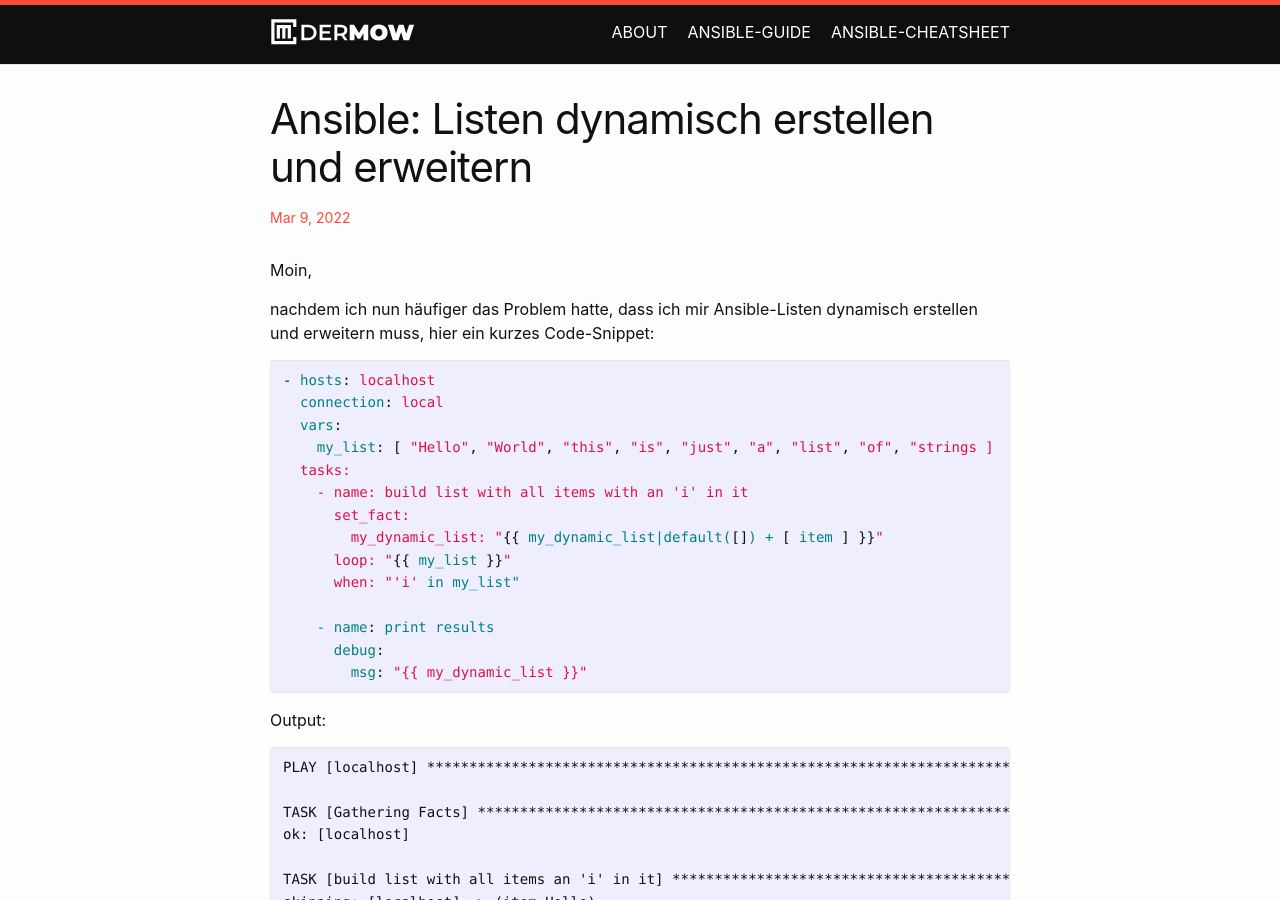
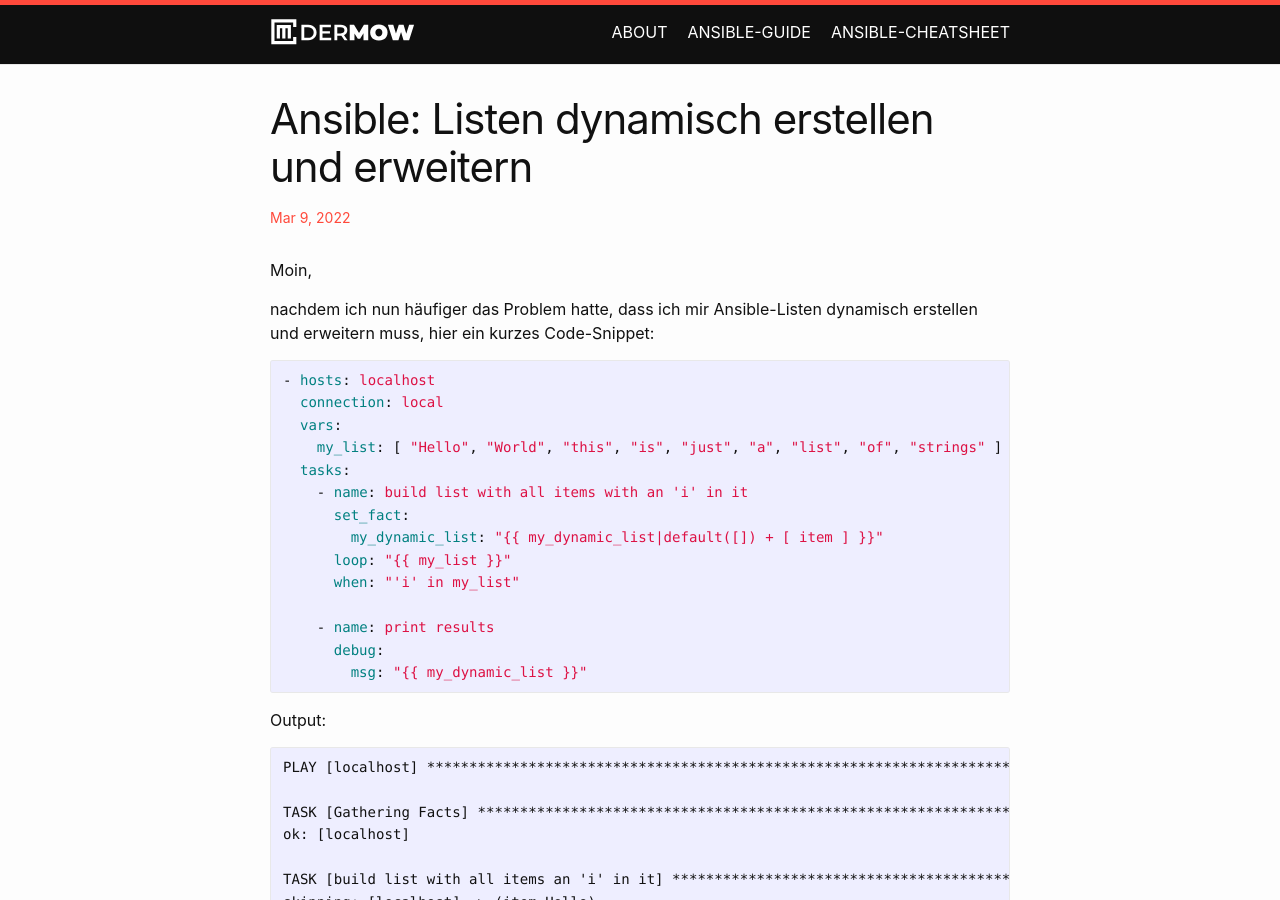
Before and after one commit to dermow/staging.der-mow.de, a Jekyll site: the page built from _posts/2021-09-24-ansible-guide-14.markdown, in a window 1280 px wide and 900 px high. Built offline with Jekyll 4.4.1, drawn with Linux system fonts in a browser that asks for light colours; comment, search, counter and statistics services are not loaded.

```diff
--- a/_posts/2021-09-24-ansible-guide-14.markdown
+++ b/_posts/2021-09-24-ansible-guide-14.markdown
@@ -14,7 +14,7 @@ hier ein kurzes Code-Snippet:
 - hosts: localhost
   connection: local
   vars:
-    my_list: [ "Hello", "World", "this", "is", "just", "a", "list", "of", "strings ]
+    my_list: [ "Hello", "World", "this", "is", "just", "a", "list", "of", "strings" ]
   tasks:
     - name: build list with all items with an 'i' in it
       set_fact:
```
